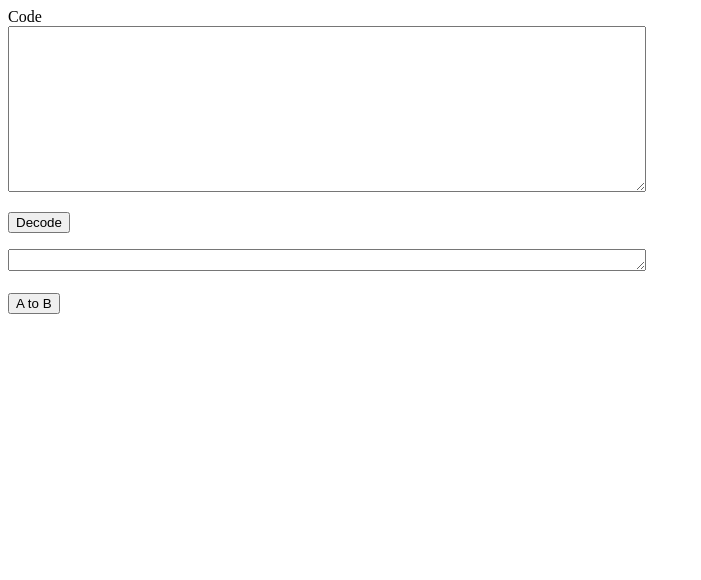
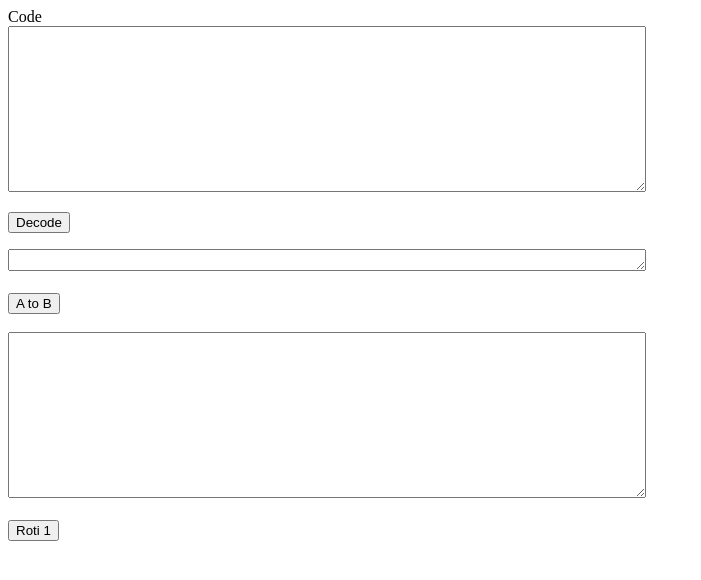
Before and after one commit to btyggy/btyggy, a plain HTML site: page unescape.html in a window 1280 px wide. Shown: the whole page, without its empty margins (0-701 px from the left). Drawn offline with Linux system fonts and the light colour scheme.

Commit message:
not working

```diff
--- a/unescape.html
+++ b/unescape.html
@@ -10,24 +10,30 @@
         width: 50%;
         height: 1rem;
     }
+
+    .myRot1 {
+        width: 50%;
+        height: 10rem;
+    }
 </style>
 <html>
 
 <body>
     Code<br>
-    <textarea class="myCode" id="myTextarea">
-</textarea>
+    <textarea class="myCode" id="myTextarea"></textarea>
     <p></p>
     <button type="button" onclick="myFunction()">Decode</button>
     <p></p>
-    <textarea class="ab" id="Atob">
-</textarea>
+    <textarea class="ab" id="Atob"></textarea>
     <br>
     <br>
     <button type="button" onclick="ab()">A to B</button>
-
-
-
+    <br>
+    <br>
+    <textarea class="myRot1" id="myRot1"></textarea>
+    <br>
+    <br>
+    <button type="button" onclick="rot1()">Roti 1</button>
     <script>
         function myFunction() {
             outpp = ""
@@ -44,8 +50,21 @@
         }
 
 
+        function rot1() {
+            rot=[]
+
+            inpu = document.getElementById("myRot1").value.split("")
+
+            inpu.forEach(e => {
 
 
+                 rot.push( String.fromCharCode(e-1) )
+
+        })
+
+        document.getElementById("myRot1").value=rot.join()
+
+    }
 
     </script>
 </body>
```
